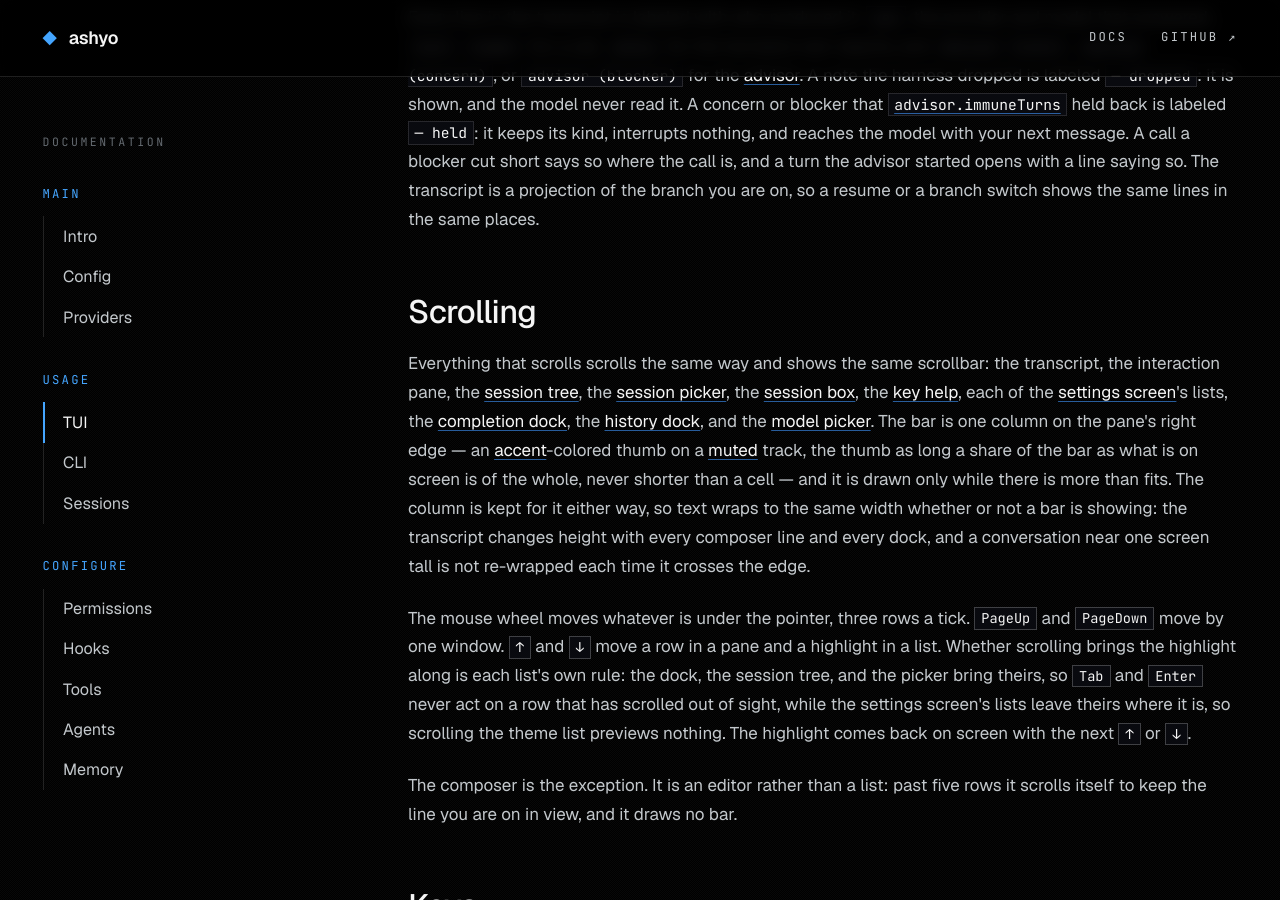
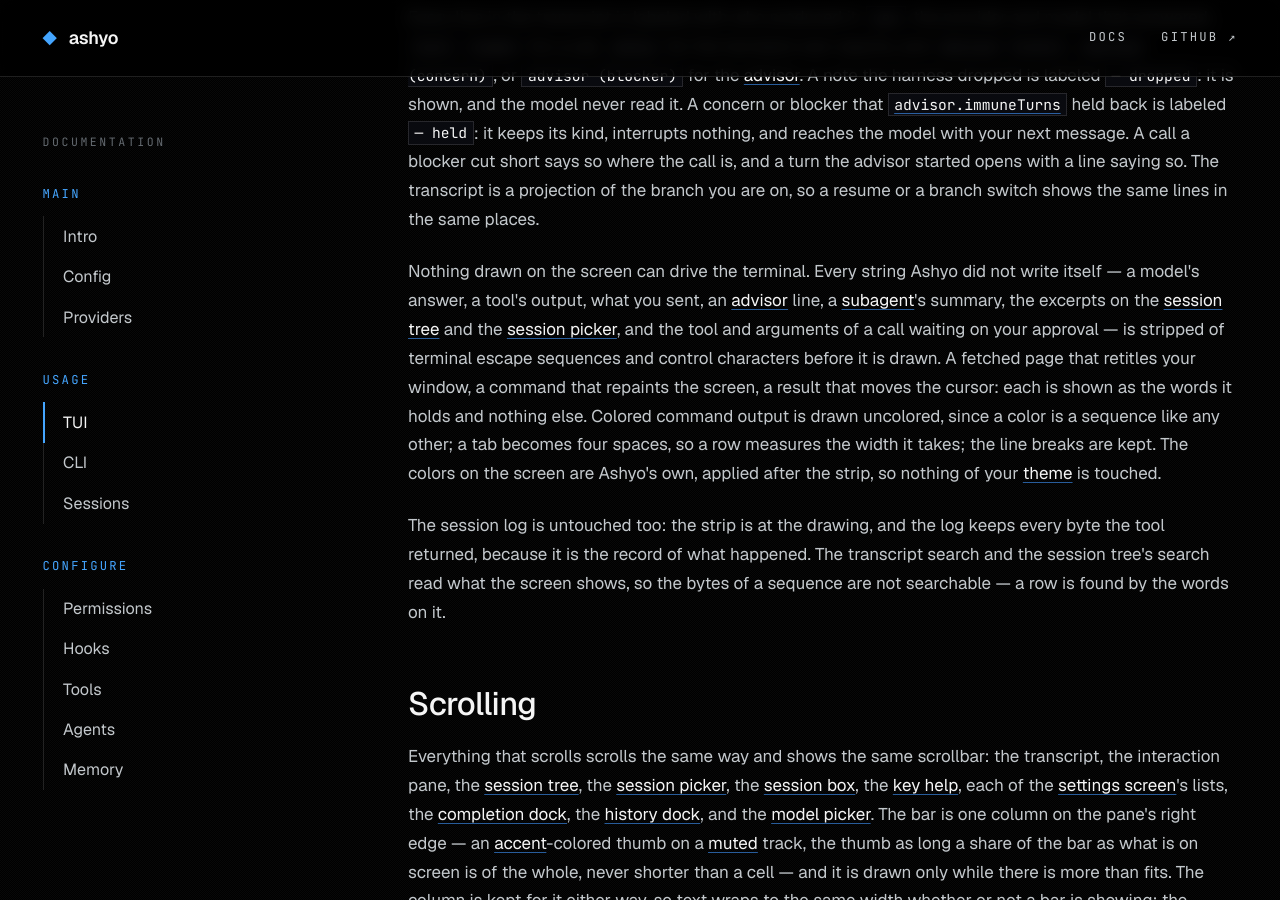
Before and after one commit to ashyo-ai/ashyo-ai.github.io, a Jekyll site: the page built from tui.html, in a window 1280 px wide and 900 px high, scrolled down 1245 px. Built offline with Jekyll 4.4.1, drawn with Linux system fonts in a browser that asks for light colours.

Commit message:
Escape Sequences Stripped: what the screen shows of text Ashyo did not write

```diff
--- a/tui.html
+++ b/tui.html
@@ -15,6 +15,9 @@
 <p>The interaction pane takes focus as it docks, so an approval never sits waiting for you to notice it. Whatever you were typing is left in the composer untouched, and when the pane closes focus goes back where it came from — the composer, or the transcript if that is what you were reading. A question with no options is the exception: it is answered by typing, so it leaves the composer focused.</p>
 
 <p>Every line in the transcript is labeled with who produced it: <code>you</code>, the provider and model that answered, <code>tool: &lt;name&gt;</code> for a call, <code>ashyo</code> for the harness's own reports, and <code>advisor (note)</code>, <code>advisor (concern)</code>, or <code>advisor (blocker)</code> for the <a href="agents.html#advisor-kinds">advisor</a>. A note the harness dropped is labeled <code>— dropped</code>: it is shown, and the model never read it. A concern or blocker that <a href="config.html#immune-turns"><code>advisor.immuneTurns</code></a> held back is labeled <code>— held</code>: it keeps its kind, interrupts nothing, and reaches the model with your next message. A call a blocker cut short says so where the call is, and a turn the advisor started opens with a line saying so. The transcript is a projection of the branch you are on, so a resume or a branch switch shows the same lines in the same places.</p>
+
+<p id="stripped-text">Nothing drawn on the screen can drive the terminal. Every string Ashyo did not write itself — a model's answer, a tool's output, what you sent, an <a href="agents.html#advisor">advisor</a> line, a <a href="agents.html#subagents">subagent</a>'s summary, the excerpts on the <a href="#session-tree">session tree</a> and the <a href="#session-picker">session picker</a>, and the tool and arguments of a call waiting on your approval — is stripped of terminal escape sequences and control characters before it is drawn. A fetched page that retitles your window, a command that repaints the screen, a result that moves the cursor: each is shown as the words it holds and nothing else. Colored command output is drawn uncolored, since a color is a sequence like any other; a tab becomes four spaces, so a row measures the width it takes; the line breaks are kept. The colors on the screen are Ashyo's own, applied after the strip, so nothing of your <a href="#themes">theme</a> is touched.</p>
+<p>The session log is untouched too: the strip is at the drawing, and the log keeps every byte the tool returned, because it is the record of what happened. The transcript search and the session tree's search read what the screen shows, so the bytes of a sequence are not searchable — a row is found by the words on it.</p>
 
 <h2 id="scrolling">Scrolling</h2>
 <p>Everything that scrolls scrolls the same way and shows the same scrollbar: the transcript, the interaction pane, the <a href="#session-tree">session tree</a>, the <a href="#session-picker">session picker</a>, the <a href="#session-box">session box</a>, the <a href="#keys-help">key help</a>, each of the <a href="#settings">settings screen</a>'s lists, the <a href="#completion">completion dock</a>, the <a href="#history-dock">history dock</a>, and the <a href="#model-picker">model picker</a>. The bar is one column on the pane's right edge — an <a href="#themes">accent</a>-colored thumb on a <a href="#themes">muted</a> track, the thumb as long a share of the bar as what is on screen is of the whole, never shorter than a cell — and it is drawn only while there is more than fits. The column is kept for it either way, so text wraps to the same width whether or not a bar is showing: the transcript changes height with every composer line and every dock, and a conversation near one screen tall is not re-wrapped each time it crosses the edge.</p>
```
